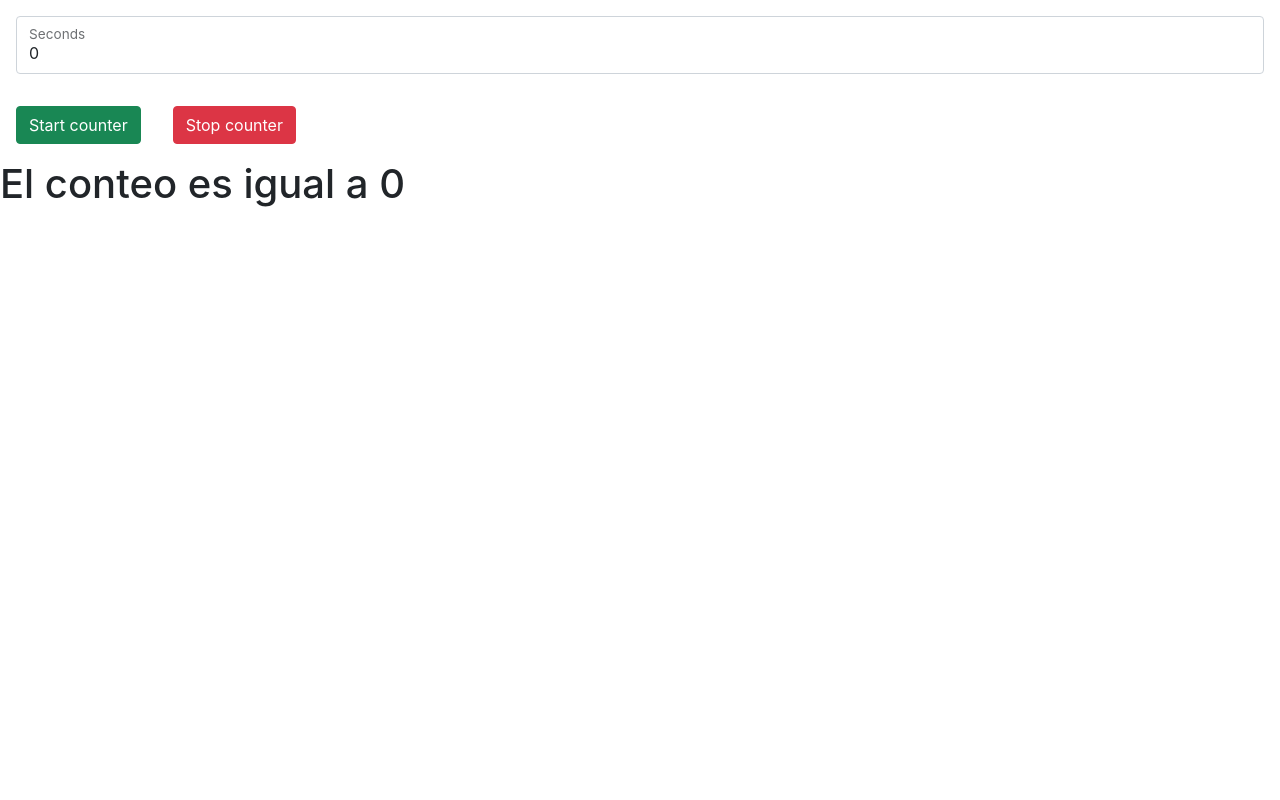
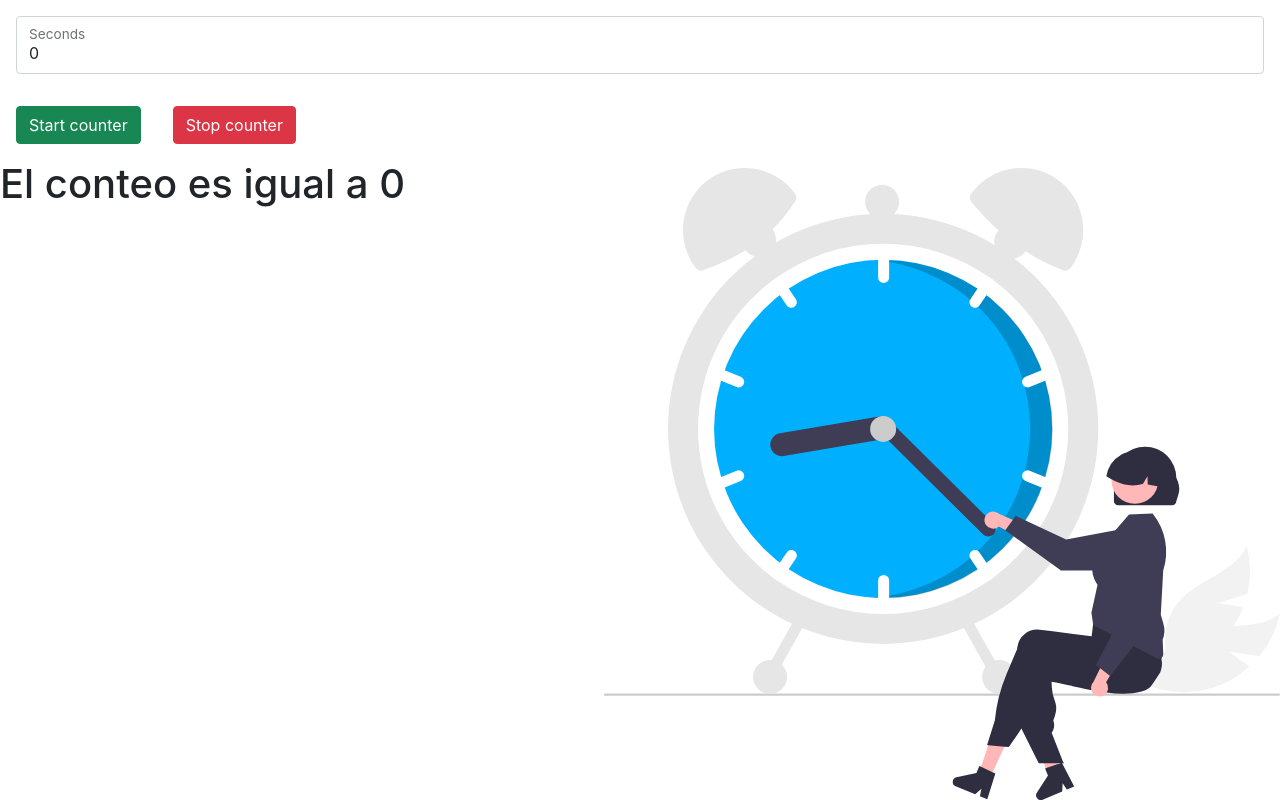
Before and after one commit to leyendanerd/Counter-React, a React app: page / in a window 1280 px wide. Built offline with nearby package versions, Linux system fonts and the light colour scheme.

Commit message:
Adding background image

```diff
--- a/src/Counter.js
+++ b/src/Counter.js
@@ -11,11 +11,9 @@ class Counter extends React.Component {
     };
   }
 
-
-
   render() {
     return (
-      <div>
+      <div >
         <div className="form-floating m-3">
           <input
             type="number"
--- a/src/index.css
+++ b/src/index.css
@@ -5,6 +5,11 @@ body {
     sans-serif;
   -webkit-font-smoothing: antialiased;
   -moz-osx-font-smoothing: grayscale;
+  background-color: white;
+  background-image: url("time.svg");
+  background-repeat: no-repeat;
+  background-attachment: fixed;
+  background-position: right bottom;
 }
 
 code {
```
Also changed, not shown: src/time.svg (added).
